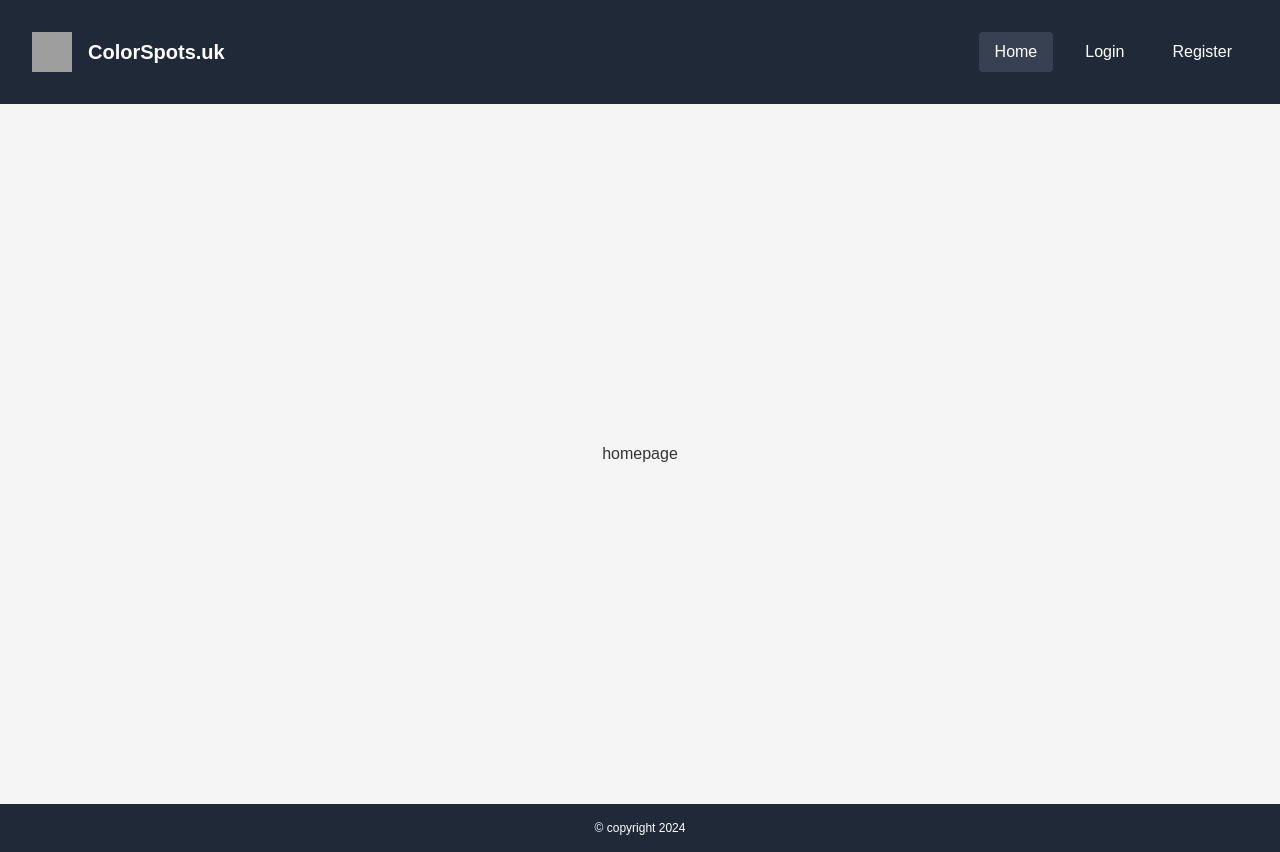
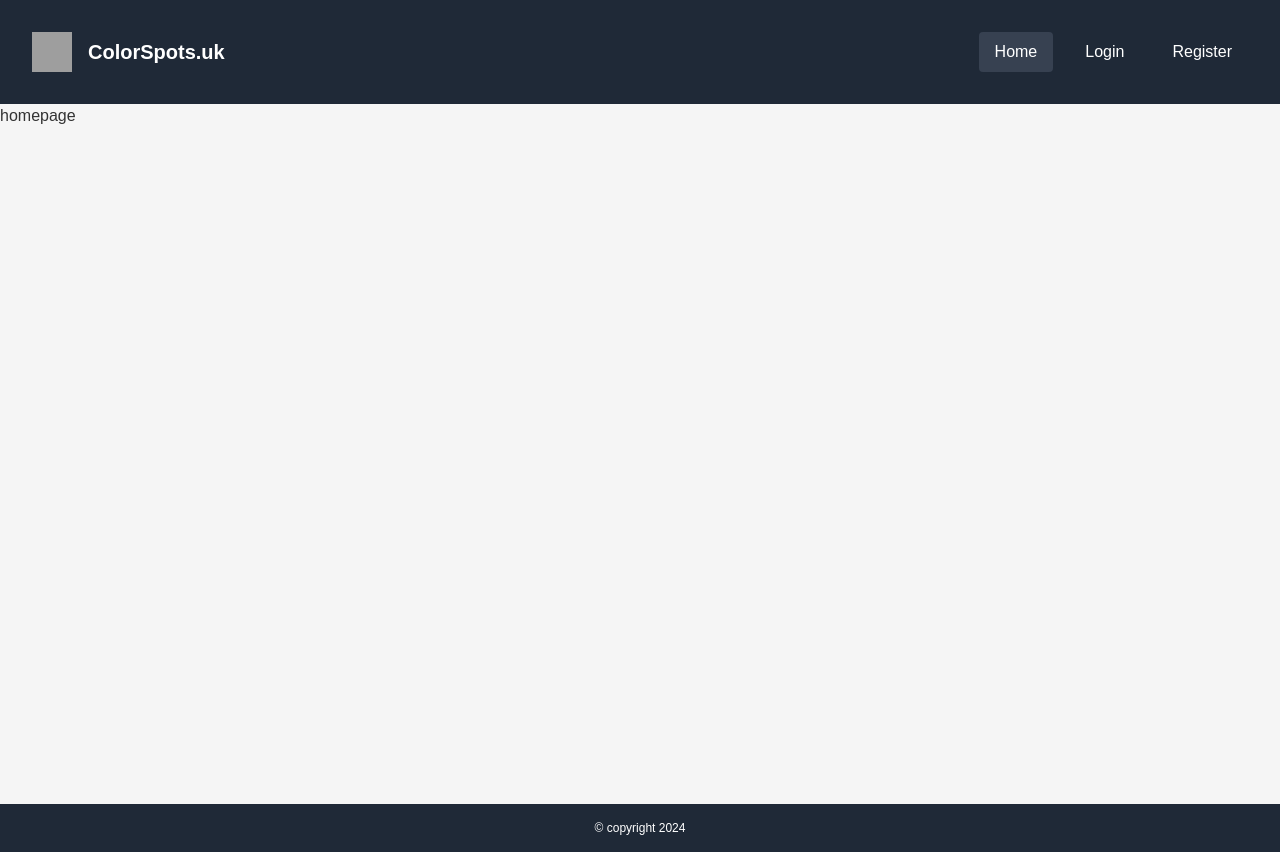
Before and after one commit to jbiddulph/colorspotsuk, a Nuxt app: page / in a window 1280 px wide. Built offline with nearby package versions, Linux system fonts and the light colour scheme; no server answers; grey boxes are pictures that could not be loaded.

Commit message:
adjusted some positioning

```diff
--- a/layouts/default.vue
+++ b/layouts/default.vue
@@ -23,7 +23,7 @@
         </nav>
       </div>
     </header>
-    <main class="flex items-center justify-center ">
+    <main class="flex mx-auto">
       <nuxt-page />
     </main>
     <footer class="bg-gray-800 text-white text-center p-4">
--- a/pages/auth/profile.vue
+++ b/pages/auth/profile.vue
@@ -1,5 +1,5 @@
 <template>
-  <div class="container">
+  <div class="container mx-auto">
     <h1>Profile</h1>
     <p>{{user.id}}</p>
     <p>{{user.email}}</p>
--- a/pages/index.vue
+++ b/pages/index.vue
@@ -1,5 +1,5 @@
 <template>
-  <div>
+  <div class="container mx-auto">
     <p>homepage</p>
   </div>
 </template>
--- a/pages/items/create.vue
+++ b/pages/items/create.vue
@@ -1,5 +1,5 @@
 <template>
-  <div>
+  <div class="container mx-auto flex items-center justify-center">
     <ItemsForm />
   </div>
 </template>
```
